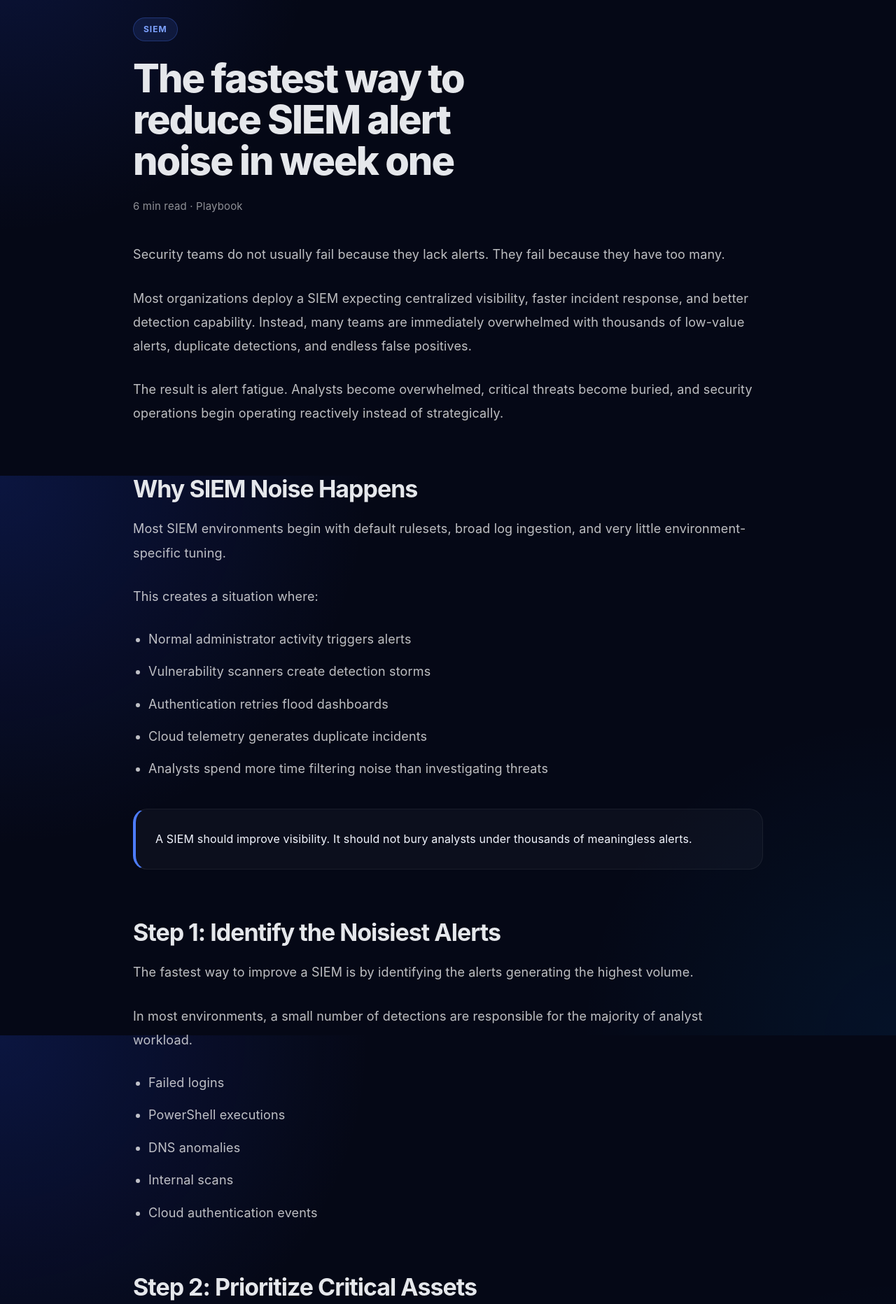
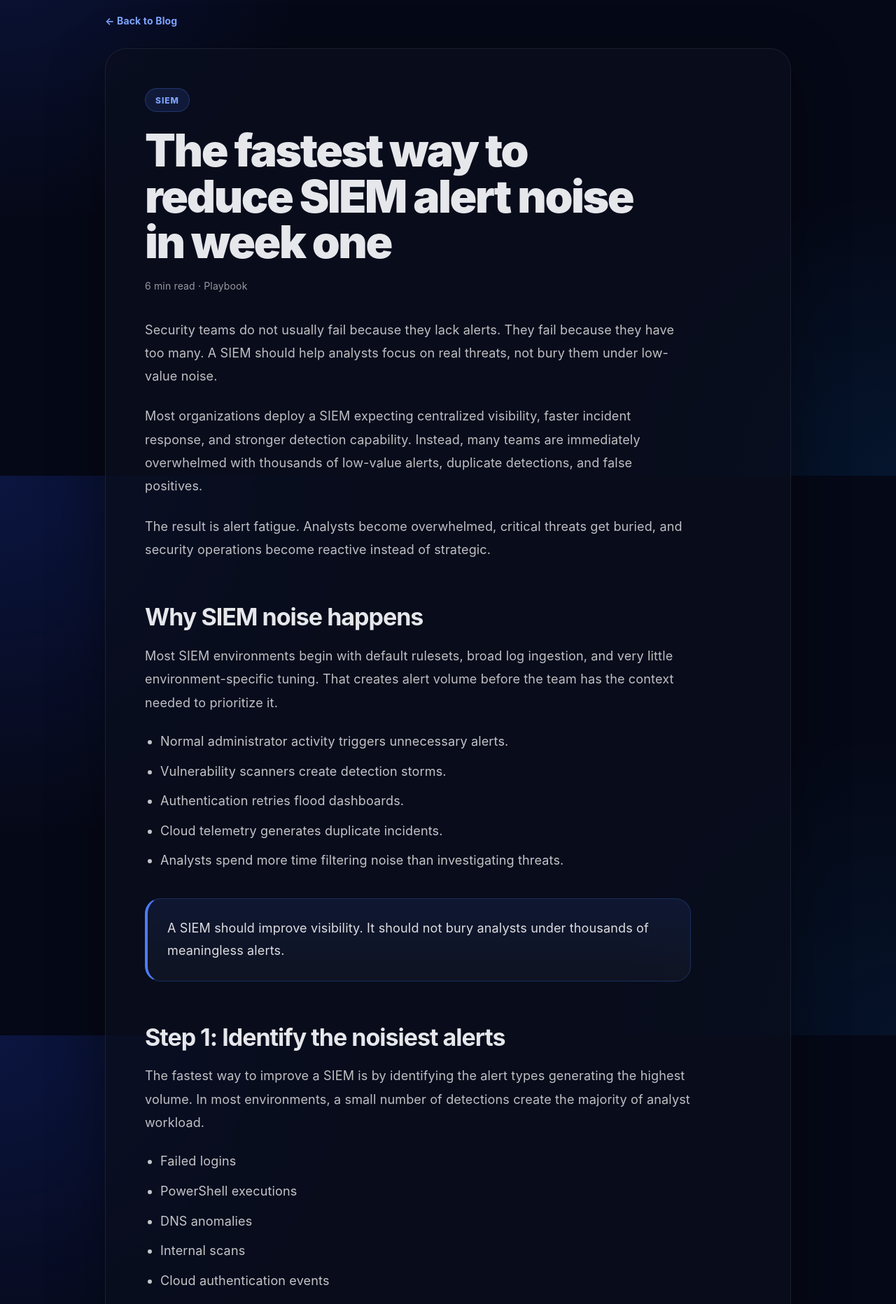
Before and after one commit to dominicb1700-oss/cyberbench-site, a website: page siem-alert-noise.html in a window 1280 px wide. Shown: the part 120-1984 px from the top of the page at 70% size. Drawn offline with Linux system fonts and the light colour scheme.

Commit message:
Update siem-alert-noise.html

```diff
--- a/siem-alert-noise.html
+++ b/siem-alert-noise.html
@@ -1,6 +1,5 @@
 <!doctype html>
 <html lang="en">
-
 <head>
   <meta charset="UTF-8" />
   <meta name="viewport" content="width=device-width, initial-scale=1.0" />
@@ -8,131 +7,140 @@
   <title>SIEM Alert Noise | CyberBench</title>
 
   <link rel="icon" type="image/png" href="/favicon.png">
-
   <link rel="stylesheet" href="/styles.css" />
 
   <style>
-
     body{
       background:
         radial-gradient(circle at top left, rgba(45,85,255,.16), transparent 30%),
+        radial-gradient(circle at bottom right, rgba(0,140,255,.10), transparent 28%),
         #050816;
-
       color:#f3f6ff;
     }
 
-    .blog-wrap{
-      width:min(900px,92%);
+    .article-shell{
+      width:min(980px,92%);
       margin:0 auto;
-      padding:80px 0;
+      padding:72px 0 90px;
+    }
+
+    .article-card{
+      background:rgba(10,15,30,.72);
+      border:1px solid rgba(255,255,255,.08);
+      border-radius:30px;
+      padding:56px;
+      box-shadow:0 24px 80px rgba(0,0,0,.35);
+    }
+
+    .article-back{
+      display:inline-flex;
+      margin-bottom:28px;
+      color:#7da2ff;
+      text-decoration:none;
+      font-weight:700;
+      font-size:14px;
     }
 
     .blog-tag{
       display:inline-flex;
       align-items:center;
-
       height:34px;
       padding:0 14px;
-
       border-radius:999px;
-
       background:rgba(77,124,255,.12);
-
       border:1px solid rgba(77,124,255,.28);
-
       color:#7da2ff;
-
       font-size:12px;
-      font-weight:700;
+      font-weight:800;
       letter-spacing:.08em;
-
-      margin-bottom:24px;
+      margin-bottom:22px;
     }
 
     .blog-title{
-      font-size:56px;
-      line-height:1.05;
-      font-weight:800;
-      letter-spacing:-2px;
-
-      max-width:14ch;
-
-      margin:0 0 24px;
+      font-size:clamp(40px,6vw,64px);
+      line-height:1.02;
+      font-weight:900;
+      letter-spacing:-2.4px;
+      max-width:760px;
+      margin:0 0 20px;
     }
 
     .blog-meta{
-      color:rgba(255,255,255,.55);
-
-      font-size:15px;
-
-      margin-bottom:40px;
+      color:rgba(255,255,255,.58);
+      font-size:14px;
+      margin-bottom:34px;
     }
 
     .blog-intro{
       font-size:22px;
       line-height:1.7;
-
       color:rgba(255,255,255,.88);
-
-      margin-bottom:40px;
+      max-width:780px;
+      margin-bottom:36px;
     }
 
-    .blog-wrap p{
+    .article-card p{
       color:rgba(255,255,255,.74);
-
-      line-height:1.9;
-
+      line-height:1.85;
       font-size:18px;
-
-      margin-bottom:28px;
+      margin:0 0 24px;
+      max-width:780px;
     }
 
-    .blog-wrap h2{
+    .article-card h2{
       font-size:34px;
       line-height:1.2;
-
-      margin-top:70px;
-      margin-bottom:20px;
-
+      margin:60px 0 18px;
       letter-spacing:-1px;
     }
 
-    .blog-wrap ul{
+    .article-card ul{
+      display:grid;
+      gap:12px;
+      margin:18px 0 34px;
       padding-left:22px;
-      margin-bottom:34px;
+      max-width:760px;
     }
 
-    .blog-wrap li{
-      margin-bottom:14px;
-
-      color:rgba(255,255,255,.74);
-
-      line-height:1.8;
+    .article-card li{
+      color:rgba(255,255,255,.76);
+      line-height:1.7;
       font-size:18px;
     }
 
     .article-callout{
-      background:rgba(255,255,255,.03);
+      background:linear-gradient(180deg, rgba(77,124,255,.10), rgba(255,255,255,.03));
+      border:1px solid rgba(77,124,255,.24);
+      border-left:4px solid #4d7cff;
+      padding:26px 28px;
+      border-radius:22px;
+      margin:38px 0;
+      color:rgba(255,255,255,.86);
+      line-height:1.8;
+      font-size:18px;
+      max-width:780px;
+    }
 
-      border:1px solid rgba(255,255,255,.06);
+    .article-cta{
+      margin-top:60px;
+      padding:34px;
+      border-radius:26px;
+      background:rgba(77,124,255,.10);
+      border:1px solid rgba(77,124,255,.22);
+    }
 
-      border-left:4px solid #4d7cff;
+    .article-cta h3{
+      margin:0 0 12px;
+      font-size:28px;
+    }
 
-      padding:28px;
-
-      border-radius:20px;
-
-      margin:40px 0;
-
-      line-height:1.8;
+    .article-cta p{
+      margin-bottom:22px;
     }
 
     .footer{
       border-top:1px solid rgba(255,255,255,.06);
-
-      margin-top:80px;
       padding:40px 0;
-
       text-align:center;
     }
 
@@ -141,7 +149,6 @@
       justify-content:center;
       gap:24px;
       flex-wrap:wrap;
-
       margin-bottom:20px;
     }
 
@@ -154,276 +161,189 @@
       color:rgba(255,255,255,.55);
     }
 
-    @media(max-width:900px){
-
-      .blog-title{
-        font-size:42px;
+    @media(max-width:700px){
+      .article-card{
+        padding:34px 24px;
+        border-radius:24px;
       }
 
-      .blog-intro{
-        font-size:19px;
+      .blog-intro,
+      .article-card p,
+      .article-card li{
+        font-size:16px;
       }
 
+      .article-card h2{
+        font-size:28px;
+      }
     }
-
   </style>
-
 </head>
 
 <body>
 
 <header class="nav">
-
   <div class="container nav_row">
-
     <a class="brand" href="/index.html">
-      <span class="logo">X</span>
+      <span class="logo" aria-hidden="true">X</span>
       <span>CyberBench</span>
     </a>
 
-    <nav class="nav_links">
-
+    <nav class="nav_links" aria-label="Main Navigation">
       <a href="/services.html">Services</a>
-
       <a href="/about.html">About</a>
-
       <a href="/blog.html" class="nav-active">Blog</a>
-
       <a href="/client-portal.html">Client Portal</a>
-
       <a href="/consultant-portal.html">Consultant Portal</a>
-
-      <a class="btn btn-primary" href="/submit-ticket.html">
-        Deploy Security Now
-      </a>
-
+      <a class="btn btn-primary" href="/submit-ticket.html">Deploy Security Now</a>
     </nav>
-
   </div>
-
 </header>
 
-<main class="blog-wrap">
+<main class="article-shell">
+  <a class="article-back" href="/blog.html">← Back to Blog</a>
 
-  <div class="blog-tag">
-    SIEM
-  </div>
+  <article class="article-card">
+    <div class="blog-tag">SIEM</div>
 
-  <h1 class="blog-title">
-    The fastest way to reduce SIEM alert noise in week one
-  </h1>
+    <h1 class="blog-title">
+      The fastest way to reduce SIEM alert noise in week one
+    </h1>
 
-  <div class="blog-meta">
-    6 min read · Playbook
-  </div>
+    <div class="blog-meta">
+      6 min read · Playbook
+    </div>
 
-  <p class="blog-intro">
-    Security teams do not usually fail because they lack alerts.
-    They fail because they have too many.
-  </p>
+    <p class="blog-intro">
+      Security teams do not usually fail because they lack alerts. They fail because they have too many.
+      A SIEM should help analysts focus on real threats, not bury them under low-value noise.
+    </p>
 
-  <p>
-    Most organizations deploy a SIEM expecting centralized visibility,
-    faster incident response, and better detection capability.
-    Instead, many teams are immediately overwhelmed with thousands of low-value alerts,
-    duplicate detections, and endless false positives.
-  </p>
+    <p>
+      Most organizations deploy a SIEM expecting centralized visibility, faster incident response, and stronger detection capability.
+      Instead, many teams are immediately overwhelmed with thousands of low-value alerts, duplicate detections, and false positives.
+    </p>
 
-  <p>
-    The result is alert fatigue.
-    Analysts become overwhelmed, critical threats become buried,
-    and security operations begin operating reactively instead of strategically.
-  </p>
+    <p>
+      The result is alert fatigue. Analysts become overwhelmed, critical threats get buried, and security operations become reactive instead of strategic.
+    </p>
 
-  <h2>
-    Why SIEM Noise Happens
-  </h2>
+    <h2>Why SIEM noise happens</h2>
 
-  <p>
-    Most SIEM environments begin with default rulesets,
-    broad log ingestion, and very little environment-specific tuning.
-  </p>
+    <p>
+      Most SIEM environments begin with default rulesets, broad log ingestion, and very little environment-specific tuning.
+      That creates alert volume before the team has the context needed to prioritize it.
+    </p>
 
-  <p>
-    This creates a situation where:
-  </p>
+    <ul>
+      <li>Normal administrator activity triggers unnecessary alerts.</li>
+      <li>Vulnerability scanners create detection storms.</li>
+      <li>Authentication retries flood dashboards.</li>
+      <li>Cloud telemetry generates duplicate incidents.</li>
+      <li>Analysts spend more time filtering noise than investigating threats.</li>
+    </ul>
 
-  <ul>
+    <div class="article-callout">
+      A SIEM should improve visibility. It should not bury analysts under thousands of meaningless alerts.
+    </div>
 
-    <li>Normal administrator activity triggers alerts</li>
+    <h2>Step 1: Identify the noisiest alerts</h2>
 
-    <li>Vulnerability scanners create detection storms</li>
+    <p>
+      The fastest way to improve a SIEM is by identifying the alert types generating the highest volume.
+      In most environments, a small number of detections create the majority of analyst workload.
+    </p>
 
-    <li>Authentication retries flood dashboards</li>
+    <ul>
+      <li>Failed logins</li>
+      <li>PowerShell executions</li>
+      <li>DNS anomalies</li>
+      <li>Internal scans</li>
+      <li>Cloud authentication events</li>
+    </ul>
 
-    <li>Cloud telemetry generates duplicate incidents</li>
+    <h2>Step 2: Prioritize critical assets</h2>
 
-    <li>Analysts spend more time filtering noise than investigating threats</li>
+    <p>
+      Not every system should generate the same alert severity. A failed login on a test workstation is not equal to a failed login on a domain controller.
+    </p>
 
-  </ul>
+    <ul>
+      <li>Domain controllers</li>
+      <li>Backup infrastructure</li>
+      <li>Cloud administration systems</li>
+      <li>Production workloads</li>
+      <li>Identity providers</li>
+    </ul>
 
-  <div class="article-callout">
+    <p>
+      Asset priority helps analysts focus on systems that create actual business risk.
+    </p>
 
-    A SIEM should improve visibility.
-    It should not bury analysts under thousands of meaningless alerts.
+    <h2>Step 3: Suppress known benign activity</h2>
 
-  </div>
+    <p>
+      Security teams waste enormous time investigating activity they already understand.
+      Known, approved, recurring activity should not constantly create high-priority incidents.
+    </p>
 
-  <h2>
-    Step 1: Identify the Noisiest Alerts
-  </h2>
+    <ul>
+      <li>Patch management platforms</li>
+      <li>Internal scanners</li>
+      <li>Approved admin scripts</li>
+      <li>Monitoring systems</li>
+      <li>Backup jobs</li>
+    </ul>
 
-  <p>
-    The fastest way to improve a SIEM is by identifying the alerts generating
-    the highest volume.
-  </p>
+    <h2>Step 4: Build better triage workflows</h2>
 
-  <p>
-    In most environments, a small number of detections are responsible for
-    the majority of analyst workload.
-  </p>
+    <p>
+      Many SOC teams lack standardized triage procedures. Without playbooks, every analyst investigates alerts differently.
+    </p>
 
-  <ul>
+    <ul>
+      <li>What to investigate first</li>
+      <li>What tools to check</li>
+      <li>How to escalate incidents</li>
+      <li>How to document findings</li>
+    </ul>
 
-    <li>Failed logins</li>
+    <p>
+      Strong playbooks reduce response time, improve consistency, and make new analysts productive faster.
+    </p>
 
-    <li>PowerShell executions</li>
+    <h2>Final thoughts</h2>
 
-    <li>DNS anomalies</li>
+    <p>
+      SIEM tuning is not about removing visibility. It is about improving signal quality.
+    </p>
 
-    <li>Internal scans</li>
+    <p>
+      The fastest way to reduce SIEM noise is by prioritizing meaningful alerts, suppressing known activity, improving workflows, and helping analysts focus on threats that matter most.
+    </p>
 
-    <li>Cloud authentication events</li>
-
-  </ul>
-
-  <h2>
-    Step 2: Prioritize Critical Assets
-  </h2>
-
-  <p>
-    Not every system should generate the same alert severity.
-  </p>
-
-  <p>
-    Security teams should prioritize:
-  </p>
-
-  <ul>
-
-    <li>Domain controllers</li>
-
-    <li>Backup infrastructure</li>
-
-    <li>Cloud administration systems</li>
-
-    <li>Production workloads</li>
-
-    <li>Identity providers</li>
-
-  </ul>
-
-  <p>
-    This immediately helps analysts focus on systems that create actual business risk.
-  </p>
-
-  <h2>
-    Step 3: Suppress Known Benign Activity
-  </h2>
-
-  <p>
-    Security teams waste enormous amounts of time investigating activity
-    they already understand.
-  </p>
-
-  <p>
-    Examples include:
-  </p>
-
-  <ul>
-
-    <li>Patch management platforms</li>
-
-    <li>Internal scanners</li>
-
-    <li>Approved admin scripts</li>
-
-    <li>Monitoring systems</li>
-
-    <li>Backup jobs</li>
-
-  </ul>
-
-  <p>
-    If activity is expected, documented, and approved,
-    it should not continuously create high-priority incidents.
-  </p>
-
-  <h2>
-    Step 4: Build Better Triage Workflows
-  </h2>
-
-  <p>
-    Many SOC teams lack standardized triage procedures.
-  </p>
-
-  <p>
-    Analysts should know:
-  </p>
-
-  <ul>
-
-    <li>What to investigate first</li>
-
-    <li>What tools to check</li>
-
-    <li>How to escalate incidents</li>
-
-    <li>How to document findings</li>
-
-  </ul>
-
-  <p>
-    Strong playbooks reduce response time and improve consistency.
-  </p>
-
-  <h2>
-    Final Thoughts
-  </h2>
-
-  <p>
-    SIEM tuning is not about removing visibility.
-    It is about improving signal quality.
-  </p>
-
-  <p>
-    The fastest way to reduce SIEM noise is by prioritizing meaningful alerts,
-    suppressing known activity, improving workflows,
-    and helping analysts focus on threats that matter most.
-  </p>
-
+    <div class="article-cta">
+      <h3>Need help tuning your SIEM?</h3>
+      <p>
+        CyberBench helps teams reduce alert noise, improve dashboards, build triage playbooks, and create workflows that keep analysts focused on real threats.
+      </p>
+      <a class="btn btn-primary" href="/submit-ticket.html">Deploy Security Now</a>
+    </div>
+  </article>
 </main>
 
 <footer class="footer">
-
   <nav class="footer-nav">
-
     <a href="/services.html">Services</a>
-
     <a href="/about.html">About</a>
-
     <a href="/blog.html">Blog</a>
-
     <a href="/client-portal.html">Client Portal</a>
-
     <a href="/consultant-portal.html">Consultant Portal</a>
-
   </nav>
 
   <div class="footer-bottom">
     © 2026 CyberBench. All rights reserved.
   </div>
-
 </footer>
 
 </body>
```
